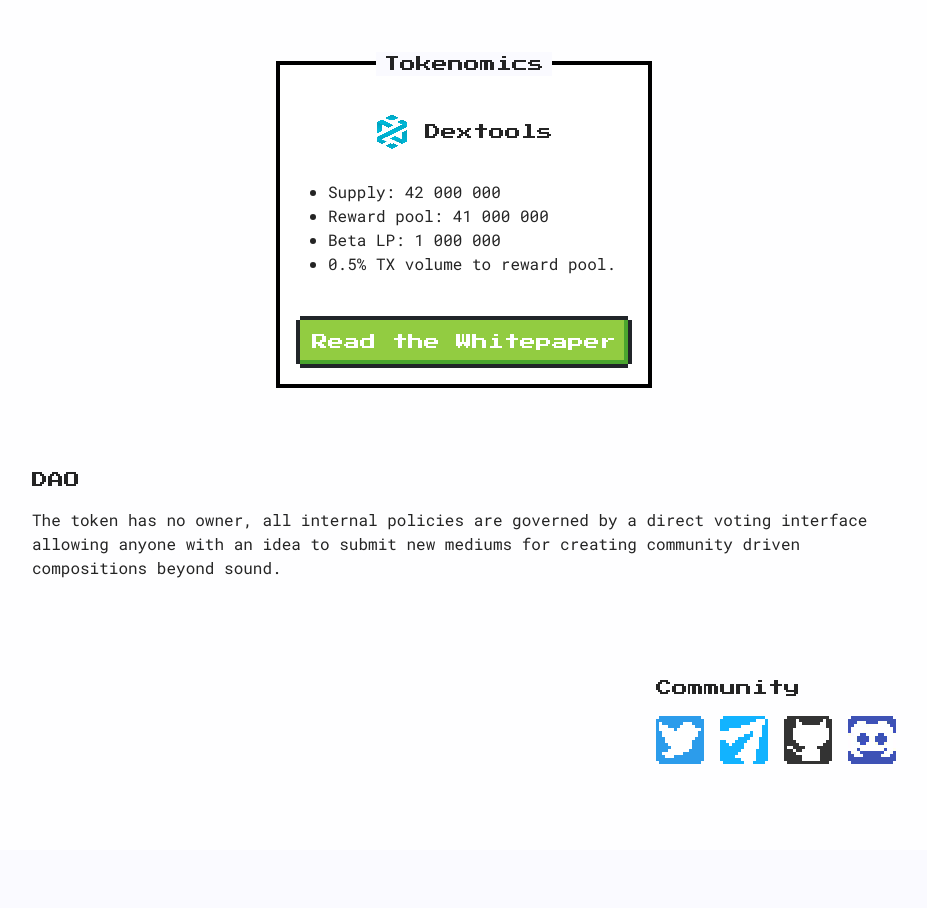
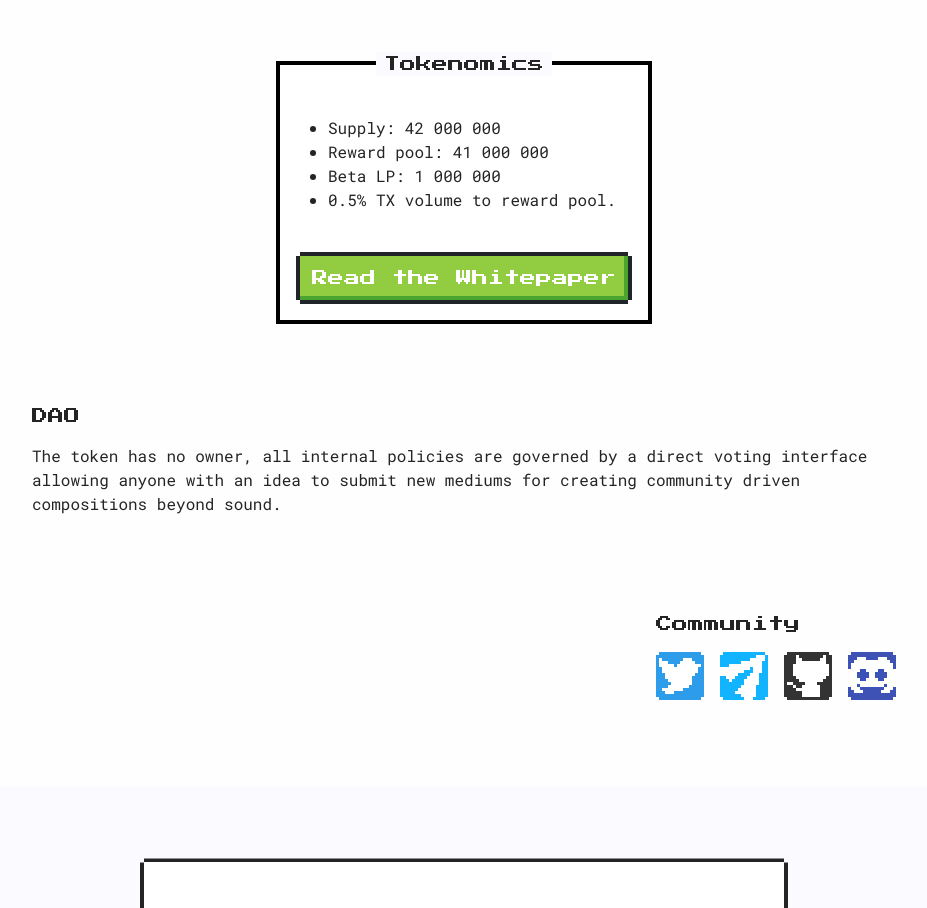
Before and after one commit to JigglyTheDuck/swaptunes, a website built with Vite: page index.html in a window 1280 px wide. Shown: the part 1448-2356 px from the top of the page, without its empty margins (176-1103 px from the left). Built offline with nearby package versions, Linux system fonts and the light colour scheme.

Commit message:
Revert "adds dextools"
This reverts commit 8bc5a5263d6ece4153885448e127f1df64e6654b.

```diff
--- a/index.html
+++ b/index.html
@@ -117,15 +117,6 @@
             class="padding-md window outline-md stack align-center gap-md nes-container with-title"
           >
             <p class="title">Tokenomics</p>
-            <a
-              href="https://www.dextools.io/app/en/base/pair-explorer/0xc05c8968dA894cE183d9E67a9057bE83f6475b05"
-              rel="noreferer"
-              target="_blank"
-              class="dextools inline gap-md align-center"
-            >
-              <img src="/dextools-logo.png" class="link-icon" alt="dextools" />
-              <span>Dextools</span>
-            </a>
             <ul class="padding-md-squish">
               <li>Supply: 42 000 000</li>
               <li>Reward pool: 41 000 000</li>
@@ -169,7 +160,7 @@
               rel="noreferer"
               target="_blank"
             >
-              <img src="/telegram-logo.png" class="link-icon" alt="telegram" />
+              <img src="/telegram-logo.png" class="tgram" alt="telegram" />
             </a>
             <a
               href="https://github.com/JigglyTheDuck/swaptunes"
@@ -183,7 +174,7 @@
               rel="noreferer"
               target="_blank"
             >
-              <img src="/discord-logo.png" class="link-icon" alt="discord" />
+              <img src="/discord-logo.png" class="tgram" alt="discord" />
             </a>
           </div>
         </div>
--- a/public/home.css
+++ b/public/home.css
@@ -88,13 +88,10 @@
   font-style: normal;
   line-height: 1.5em;
 }
-.link-icon {
+.tgram {
   image-rendering: pixelated;
+  width: 48px;
   height: 48px;
-}
-.dextools {
-  font-family: "Press Start 2P", monospace !important;
-  color: var(--text-primary);
 }
 body {
   background: var(--color-background) !important;
```
Also changed, not shown: public/dextools-logo.png (deleted).
